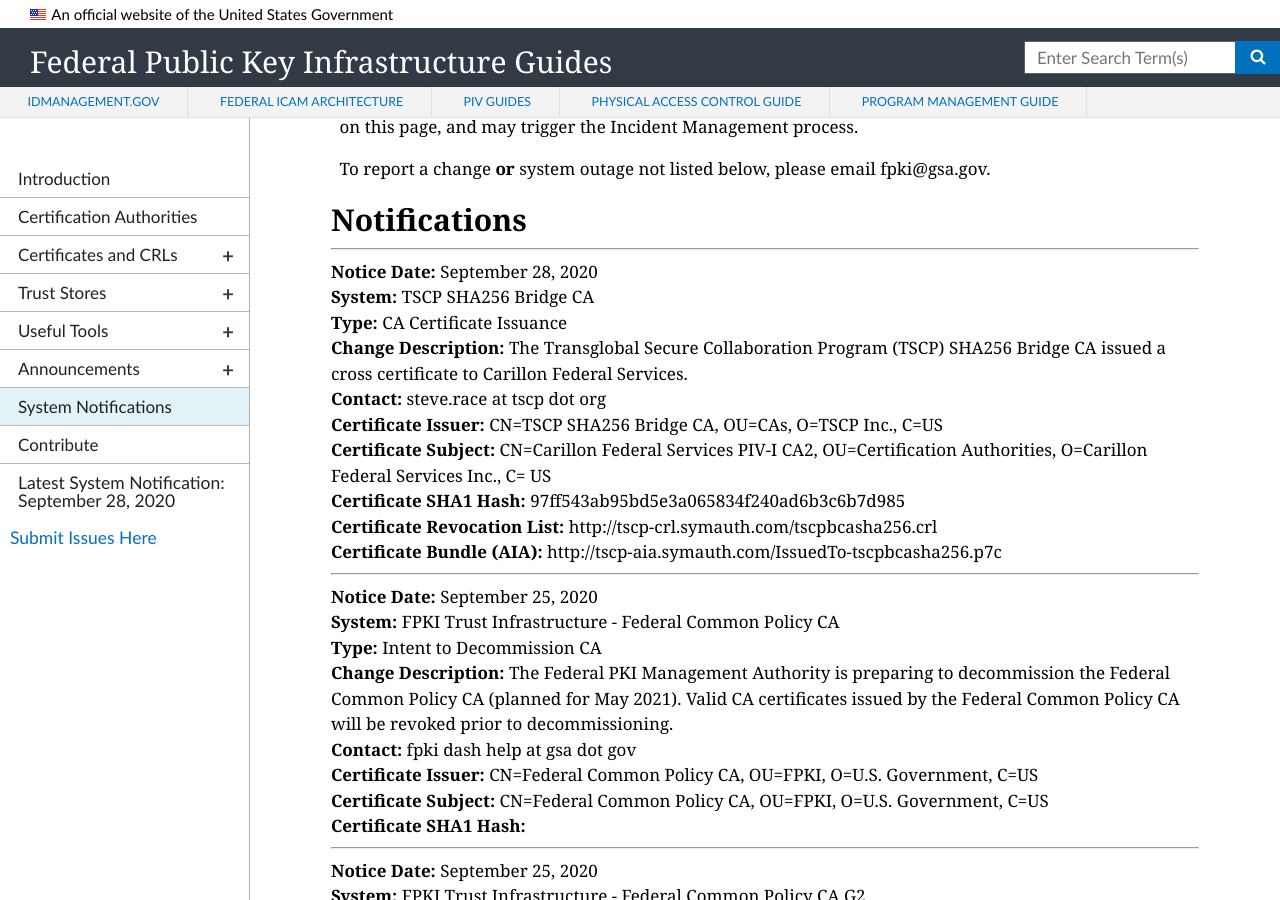
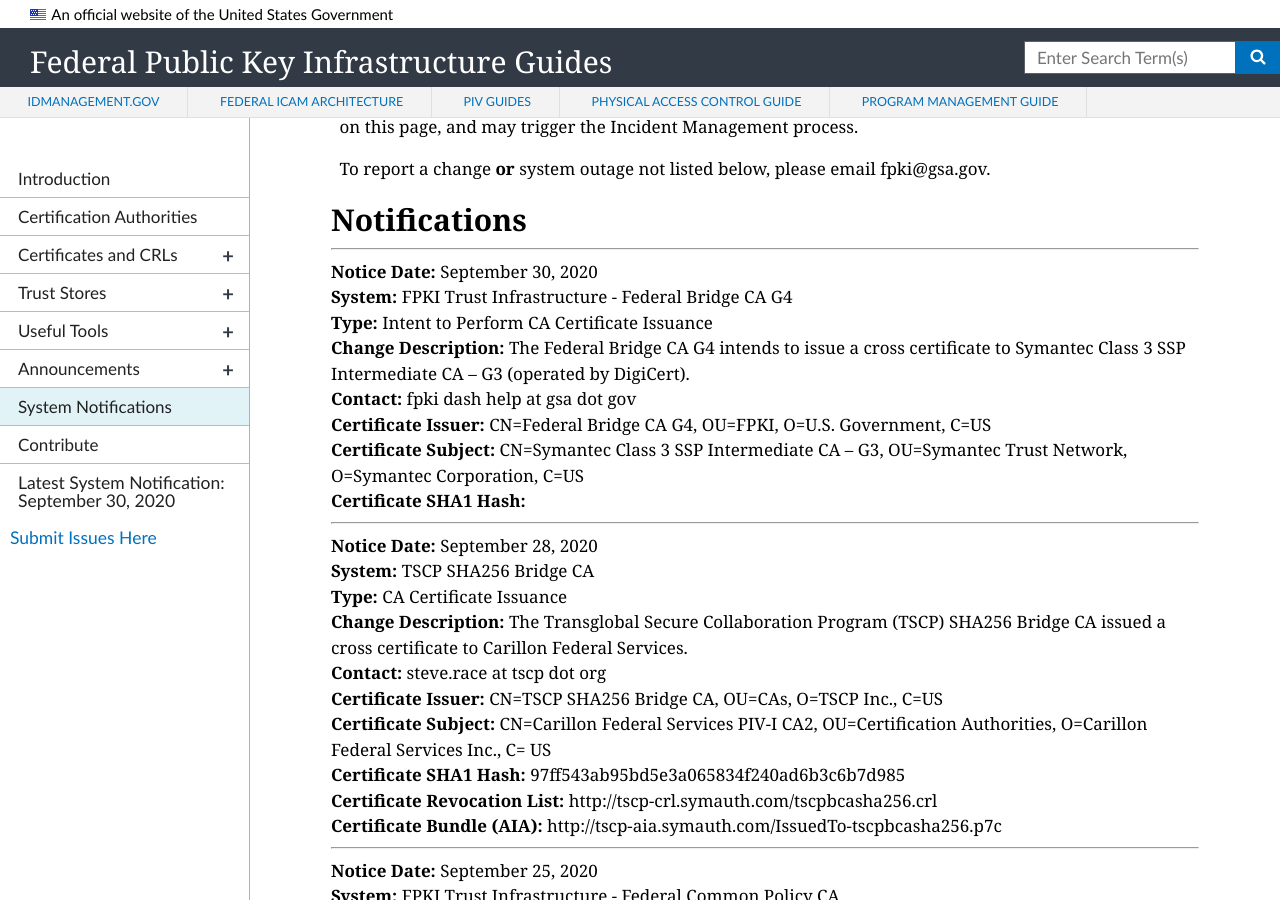
Before and after one commit to GSA/fpki-guides, a Jekyll site: the page built from pages/fpki_notifications.md, in a window 1280 px wide and 900 px high, scrolled down 672 px. Built offline with Jekyll 4.4.1, drawn with Linux system fonts in a browser that asks for light colours; nearby versions of some CDN libraries.

Commit message:
Update notifications.yml

```diff
--- a/_data/notifications.yml
+++ b/_data/notifications.yml
@@ -2840,6 +2840,22 @@
   aia_uri: http://tscp-aia.symauth.com/IssuedTo-tscpbcasha256.p7c
   sia_uri:
   ocsp_uri:
+
+- notice_date: September 30, 2020
+  change_type: Intent to Perform CA Certificate Issuance
+  start_datetime:
+  system: FPKI Trust Infrastructure - Federal Bridge CA G4
+  change_description: The Federal Bridge CA G4 intends to issue a cross certificate to Symantec Class 3 SSP Intermediate CA – G3 (operated by DigiCert).
+  contact: fpki dash help at gsa dot gov
+  ca_certificate_hash:
+  ca_certificate_issuer: CN=Federal Bridge CA G4, OU=FPKI, O=U.S. Government, C=US
+  ca_certificate_subject: CN=Symantec Class 3 SSP Intermediate CA – G3, OU=Symantec Trust Network, O=Symantec Corporation, C=US
+  cdp_uri:
+  aia_uri:
+  sia_uri:
+  ocsp_uri:
+
+
 #- notice_date:
 #  change_type: CA Certificate Issuance
 #  start_datetime:
```
